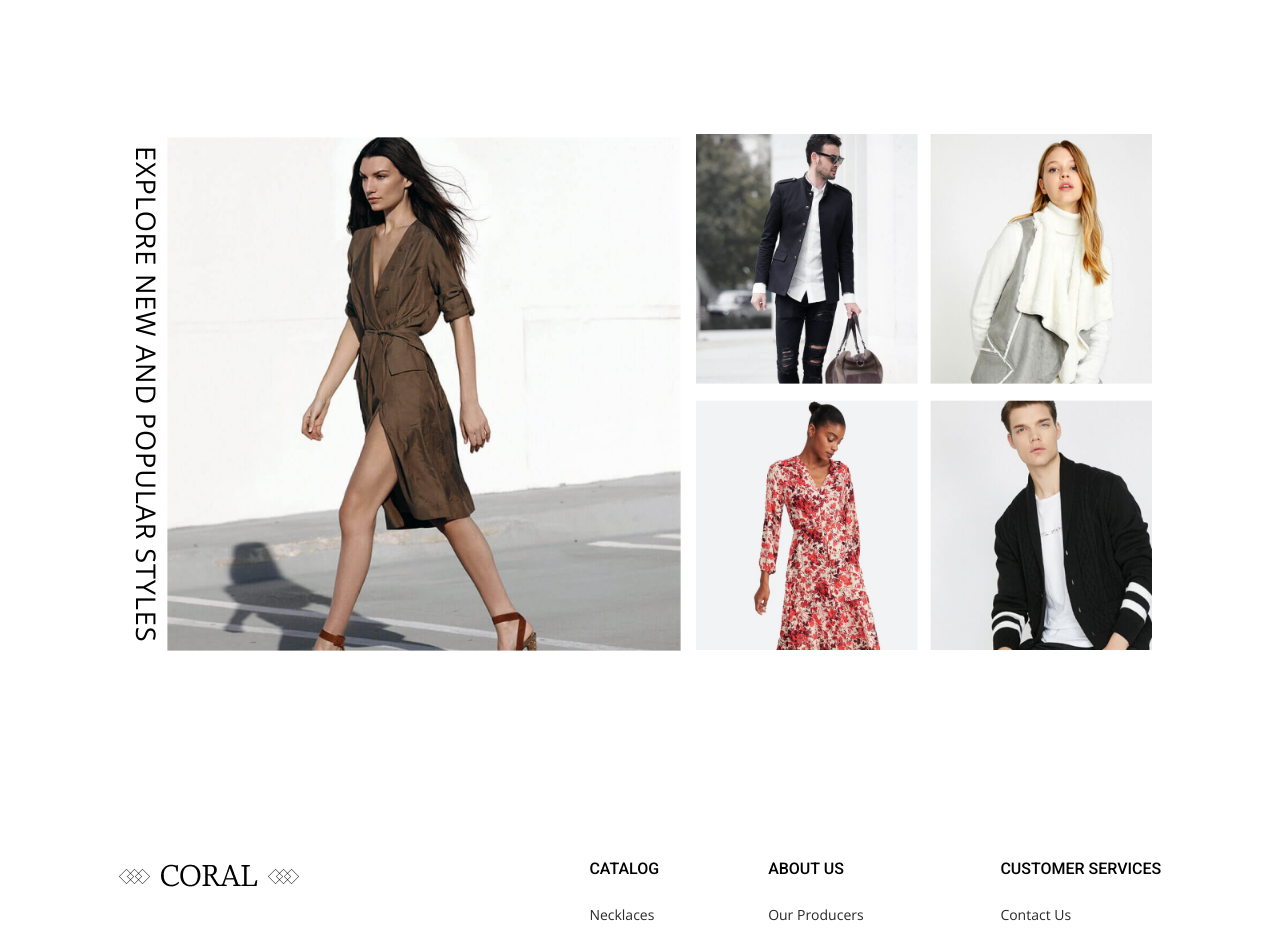
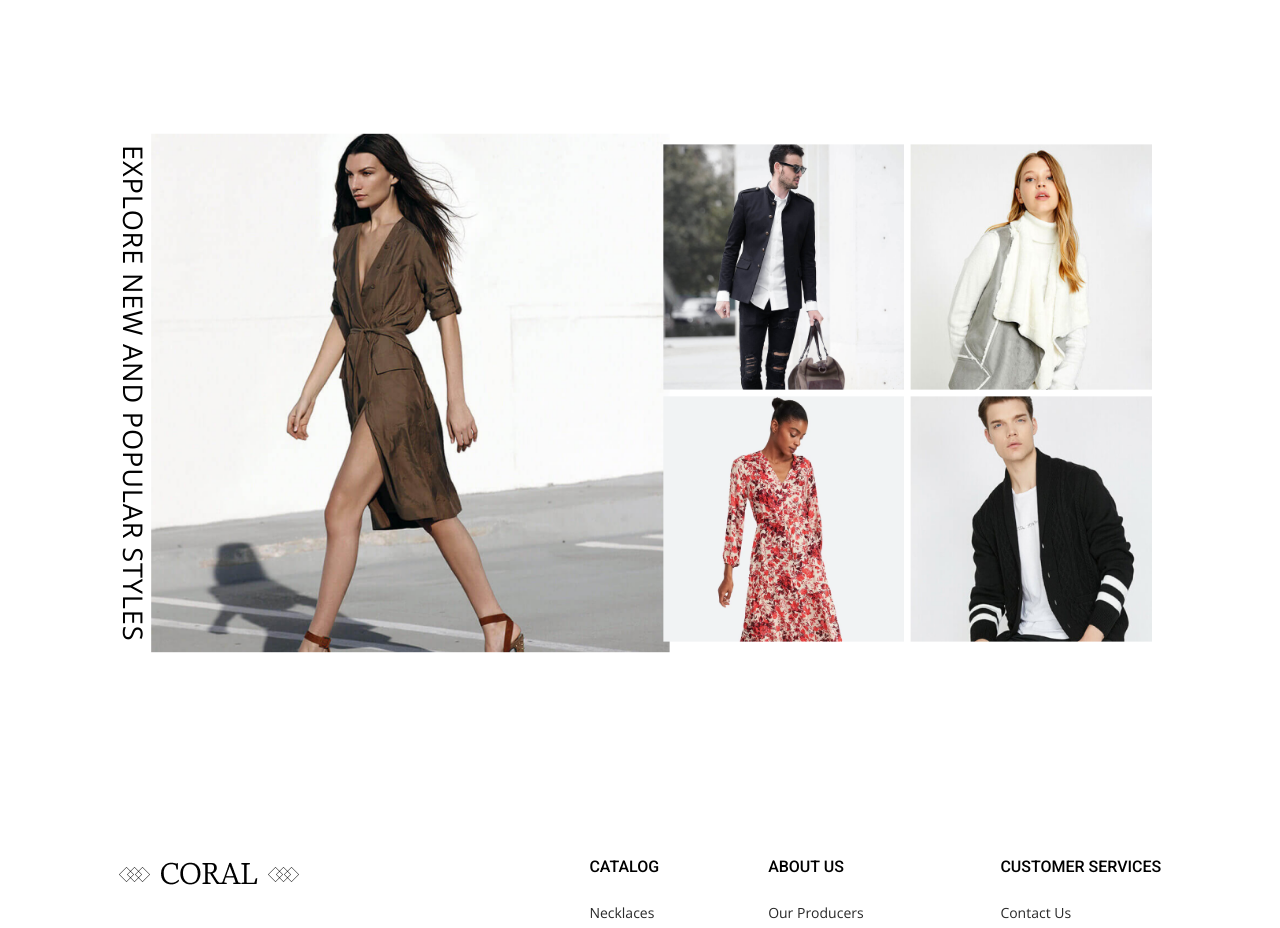
Before and after one commit to Hernanbp/GoClothing, a React (Create React App) app: page / in a window 1280 px wide. Shown: the part 960-1888 px from the top of the page. Built offline with nearby package versions, Linux system fonts and the light colour scheme.

Commit message:
home styles small change

```diff
--- a/src/components/views/Home/Home.jsx
+++ b/src/components/views/Home/Home.jsx
@@ -28,7 +28,7 @@ export function Home() {
 
   return (
     <>
-    <Navbar />
+      <Navbar />
       <Header />
       <section className="home-section">
         <div className="container-home">
@@ -44,7 +44,7 @@ export function Home() {
           <div className="grid-products">
             {products.map(({ img, name, quantity }) => (
               <div className="img-container">
-                <img src={img} alt="" />
+                <img src={img} alt={name} />
                 <div className="tooltip">
                   <p>{name}</p>
                   <p>{quantity} Products</p>
--- a/src/components/views/Home/styles.css
+++ b/src/components/views/Home/styles.css
@@ -2,14 +2,6 @@
   display: flex;
   align-items: center;
   justify-content: center;
-}
-
-.main-product > img {
-  transform: scale(0.99);
-}
-
-.main-product > img {
-  transform: scale(0.99);
 }
 
 .main-product > p {
@@ -17,6 +9,12 @@
   writing-mode: vertical-rl;
   letter-spacing: 0.03em;
   font-size: 2.125rem;
+}
+
+.main-product > img {
+  width: 100%;
+  height: 100%;
+  object-fit: cover;
 }
 
 .container-home {
@@ -31,13 +29,19 @@
   display: flex;
   justify-content: center;
   align-items: center;
-  gap: 1em;
+  gap: 0.5em;
 }
 
 .grid-products {
   display: grid;
   grid-template-columns: repeat(2, 1fr);
-  gap: 1em;
+  gap: 0.5em;
+}
+
+.img-container > img {
+  width: 100%;
+  height: 100%;
+  object-fit: cover;
 }
 
 .img-container {
@@ -45,7 +49,7 @@
   overflow: hidden;
 }
 
-.img-container .tooltip {
+.tooltip {
   display: flex;
   justify-content: space-between;
   padding: 0.75em 1em;
```
